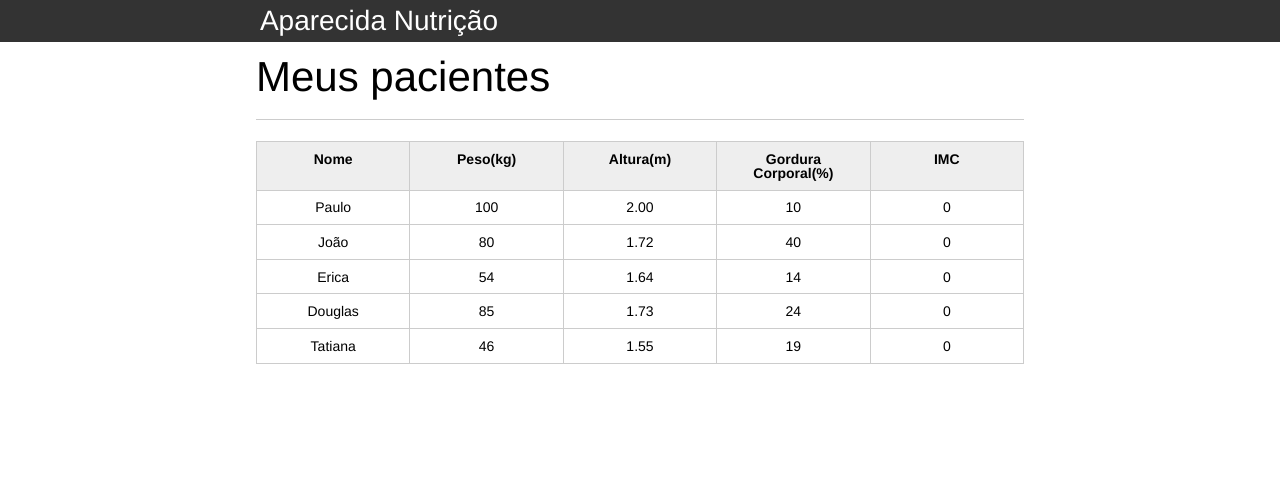
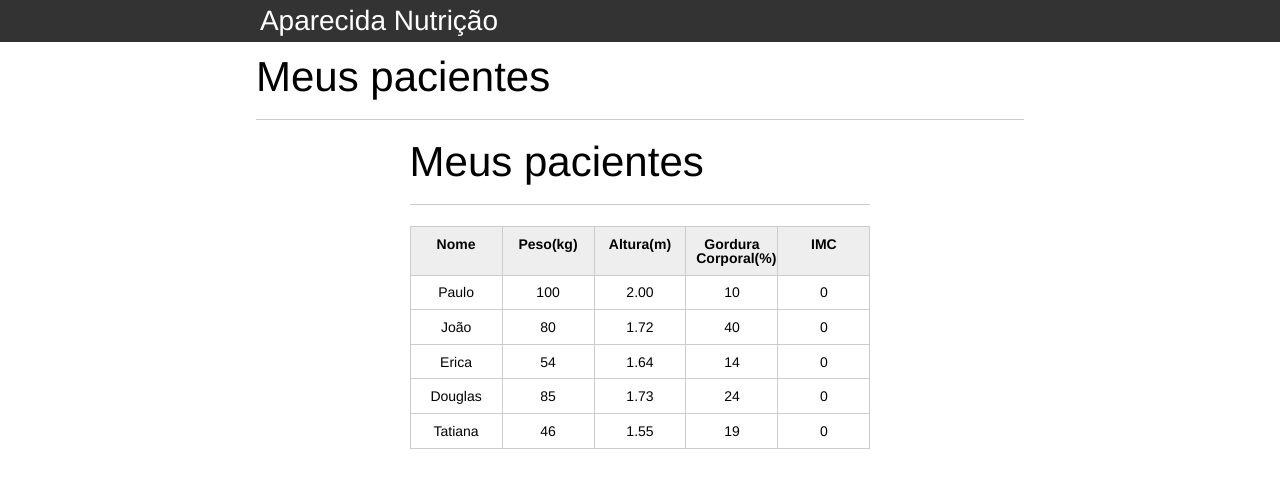
Before and after one commit to kau13/javascript-web, a plain HTML site: page introducao-javascript/index.html in a window 1280 px wide. Drawn offline with Linux system fonts and the light colour scheme.

Commit message:
Update index.html

```diff
--- a/introducao-javascript/index.html
+++ b/introducao-javascript/index.html
@@ -7,17 +7,17 @@
 		<link rel="stylesheet" type="text/css" href="css/reset.css">
 		<link rel="stylesheet" type="text/css" href="css/index.css">
 
-    <script>
-        console.log("Oi Mundo");
-        console.log(document);
-    </script>
-
 	</head>
 	<body>
 
 		<header>
 			<div class="container">
 				<h1>Aparecida Nutrição</h1>
+			</div>
+		</header>
+		<main>
+			<section class="container">
+				<h2>Meus pacientes</h2>
 			</div>
 		</header>
 		<main>
```
Lines whose indentation alone changed are shown as unchanged.
